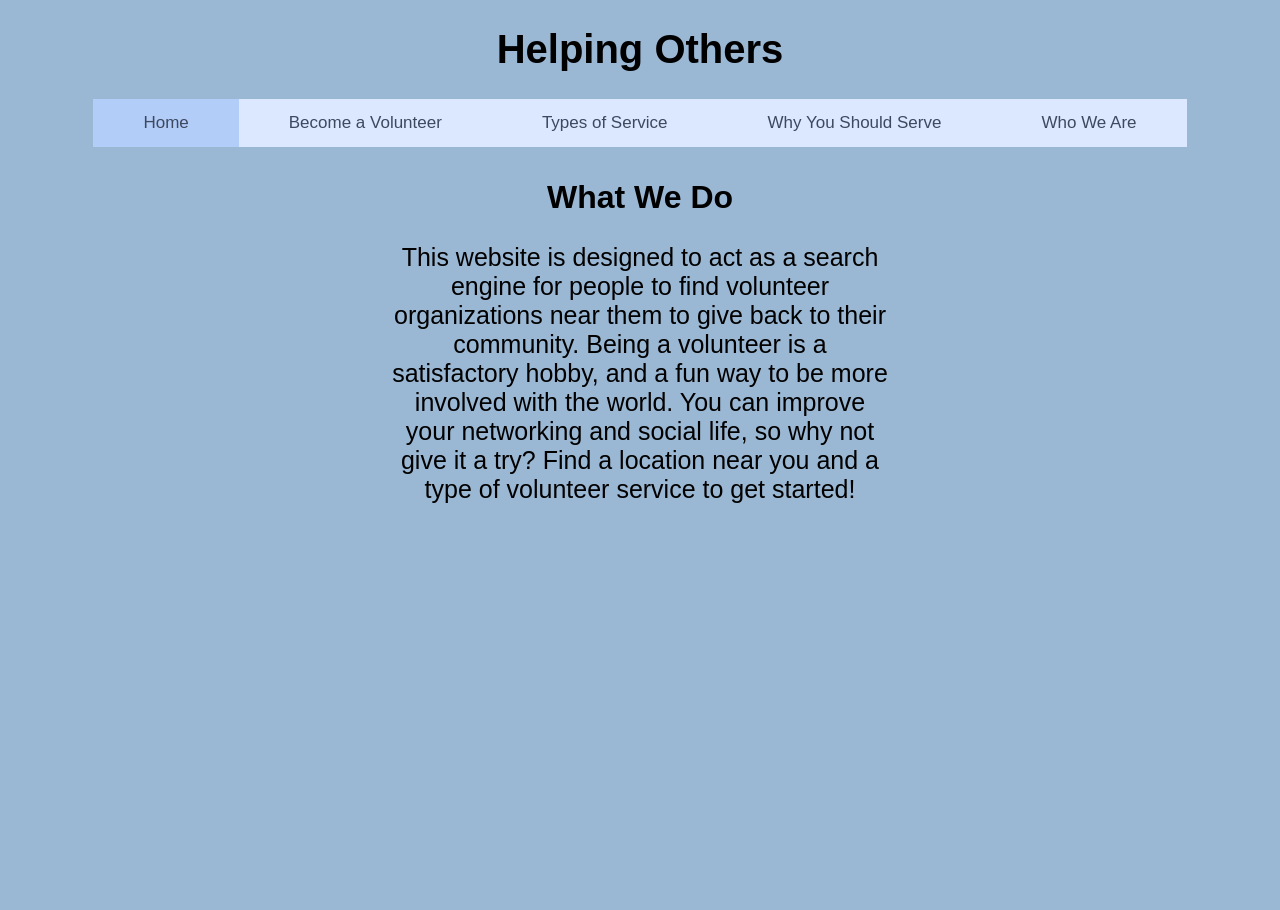
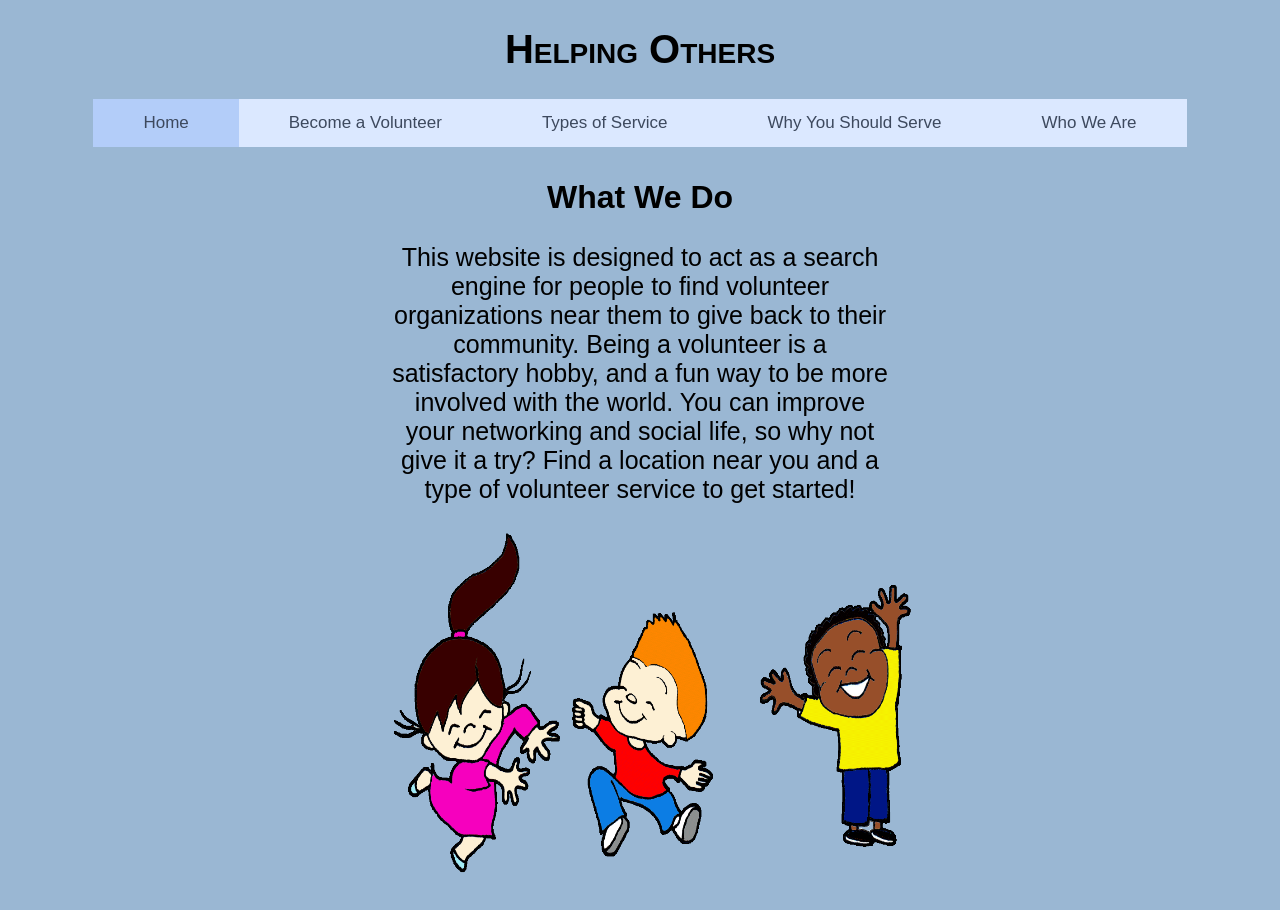
Before and after one commit to karla-ravin/helping_hand, a plain HTML site: page index.html in a window 1280 px wide. Before the commit the page ends 800 px from the top, so only its background shows below. Drawn offline with Linux system fonts and the light colour scheme.

Commit message:
Add files via upload

```diff
--- a/index.html
+++ b/index.html
@@ -27,6 +27,7 @@
       You can improve your networking and social life, so why not give it a try?
       Find a location near you and a type of volunteer service to get started!
     </p>
+    <p><img id="gif" src="kids.gif"></p>
 
   </body>
   </html>
--- a/volunteer.css
+++ b/volunteer.css
@@ -74,6 +74,10 @@ body{
 
 h1{
   font-size: 40px;
+  font-weight: bold;
+  font-style: normal;
+  font-variant: small-caps;
+  font-stretch: semi-expanded;
 }
 
 .column {
@@ -273,12 +277,6 @@ h2{
   font-size: 32px;
 }
 
-h7 {
-  text-align: center;
-  margin-left: 30%;
-  margin-right: 10%;
-}
-
 #blurb {
   text-align: center;
   text-decoration: none;
@@ -289,6 +287,11 @@ h7 {
 
 button {
   font-size: 20px;
+}
+
+#gif {
+  width: 600px;
+  height: 350px;
 }
 
 
@@ -304,5 +307,4 @@ button {
 
 
 
-
 //////////////////
```
Also changed, not shown: kids.gif (added).
